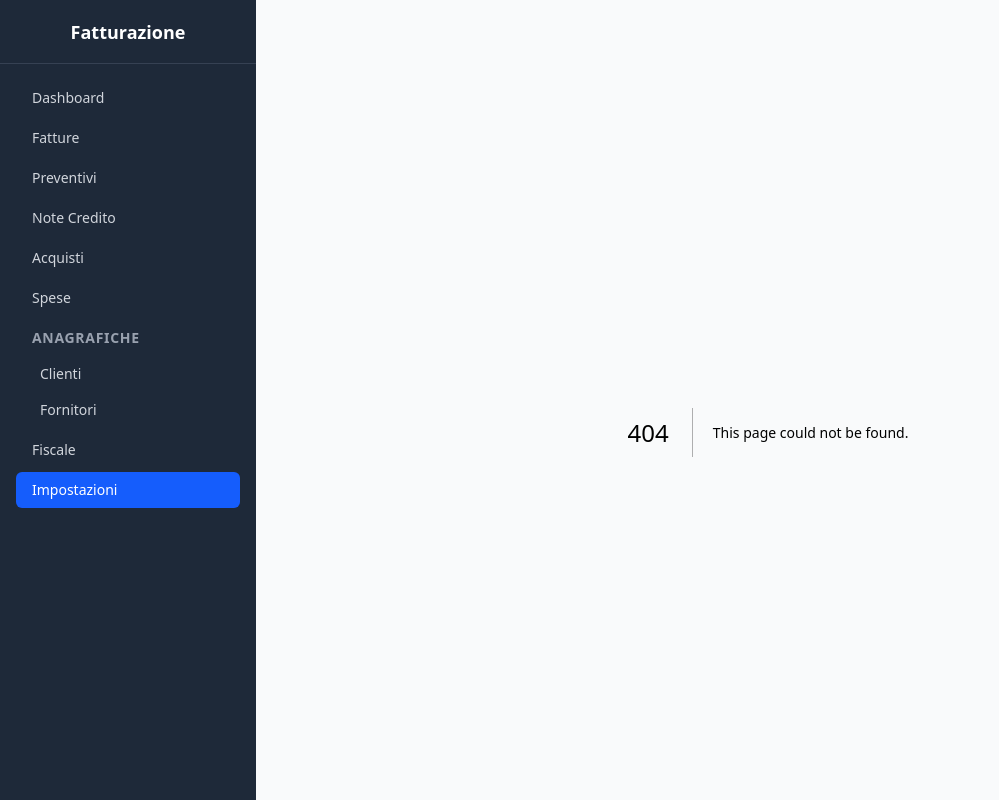
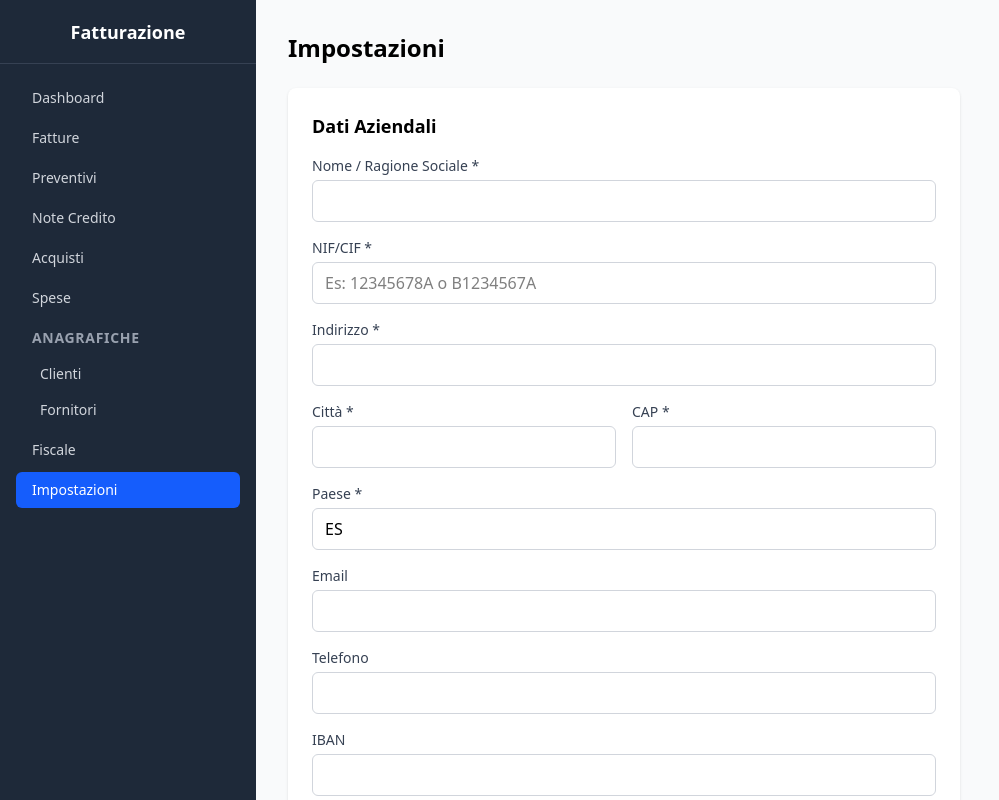
Before and after one commit to igianni84/fatturami, a Next.js app: page /impostazioni in a window 1280 px wide. Before the commit this address had no page. Shown: the whole page, without its empty margins (0-999 px from the left). Built offline with nearby package versions, Linux system fonts and the light colour scheme; no server answers; the database is empty.

Commit message:
feat: US-005 - Company settings page
Co-Authored-By: Claude Opus 4.5 <noreply@anthropic.com>

```diff
--- a/package.json
+++ b/package.json
@@ -13,7 +13,8 @@
     "@prisma/client": "^6.19.2",
     "next": "^16.1.4",
     "react": "^19.2.3",
-    "react-dom": "^19.2.3"
+    "react-dom": "^19.2.3",
+    "zod": "^4.3.6"
   },
   "prisma": {
     "seed": "tsx prisma/seed.ts"
--- /dev/null
+++ b/src/app/impostazioni/CompanyForm.tsx
@@ -0,0 +1,232 @@
+"use client";
+
+import { useState } from "react";
+import {
+  saveCompany,
+  type CompanyFormData,
+  type CompanyActionResult,
+} from "./actions";
+
+const emptyForm: CompanyFormData = {
+  name: "",
+  nif: "",
+  address: "",
+  city: "",
+  postalCode: "",
+  country: "ES",
+  email: "",
+  phone: "",
+  iban: "",
+  taxRegime: "",
+};
+
+export default function CompanyForm({
+  initialData,
+}: {
+  initialData: CompanyFormData | null;
+}) {
+  const [formData, setFormData] = useState<CompanyFormData>(
+    initialData ?? emptyForm
+  );
+  const [result, setResult] = useState<CompanyActionResult | null>(null);
+  const [saving, setSaving] = useState(false);
+
+  function handleChange(
+    e: React.ChangeEvent<HTMLInputElement | HTMLSelectElement>
+  ) {
+    setFormData((prev) => ({ ...prev, [e.target.name]: e.target.value }));
+  }
+
+  async function handleSubmit(e: React.FormEvent) {
+    e.preventDefault();
+    setSaving(true);
+    setResult(null);
+    const res = await saveCompany(formData);
+    setResult(res);
+    setSaving(false);
+  }
+
+  function fieldError(field: keyof CompanyFormData): string | undefined {
+    return result?.errors?.[field]?.[0];
+  }
+
+  return (
+    <form onSubmit={handleSubmit} className="space-y-4">
+      {result?.success && (
+        <div className="bg-green-50 border border-green-200 text-green-700 px-4 py-3 rounded">
+          {result.message}
+        </div>
+      )}
+
+      <div>
+        <label className="block text-sm font-medium text-gray-700 mb-1">
+          Nome / Ragione Sociale *
+        </label>
+        <input
+          type="text"
+          name="name"
+          value={formData.name}
+          onChange={handleChange}
+          className="w-full border border-gray-300 rounded-md px-3 py-2 focus:outline-none focus:ring-2 focus:ring-blue-500"
+        />
+        {fieldError("name") && (
+          <p className="text-red-600 text-sm mt-1">{fieldError("name")}</p>
+        )}
+      </div>
+
+      <div>
+        <label className="block text-sm font-medium text-gray-700 mb-1">
+          NIF/CIF *
+        </label>
+        <input
+          type="text"
+          name="nif"
+          value={formData.nif}
+          onChange={handleChange}
+          placeholder="Es: 12345678A o B1234567A"
+          className="w-full border border-gray-300 rounded-md px-3 py-2 focus:outline-none focus:ring-2 focus:ring-blue-500"
+        />
+        {fieldError("nif") && (
+          <p className="text-red-600 text-sm mt-1">{fieldError("nif")}</p>
+        )}
+      </div>
+
+      <div>
+        <label className="block text-sm font-medium text-gray-700 mb-1">
+          Indirizzo *
+        </label>
+        <input
+          type="text"
+          name="address"
+          value={formData.address}
+          onChange={handleChange}
+          className="w-full border border-gray-300 rounded-md px-3 py-2 focus:outline-none focus:ring-2 focus:ring-blue-500"
+        />
+        {fieldError("address") && (
+          <p className="text-red-600 text-sm mt-1">{fieldError("address")}</p>
+        )}
+      </div>
+
+      <div className="grid grid-cols-2 gap-4">
+        <div>
+          <label className="block text-sm font-medium text-gray-700 mb-1">
+            Città *
+          </label>
+          <input
+            type="text"
+            name="city"
+            value={formData.city}
+            onChange={handleChange}
+            className="w-full border border-gray-300 rounded-md px-3 py-2 focus:outline-none focus:ring-2 focus:ring-blue-500"
+          />
+          {fieldError("city") && (
+            <p className="text-red-600 text-sm mt-1">{fieldError("city")}</p>
+          )}
+        </div>
+
+        <div>
+          <label className="block text-sm font-medium text-gray-700 mb-1">
+            CAP *
+          </label>
+          <input
+            type="text"
+            name="postalCode"
+            value={formData.postalCode}
+            onChange={handleChange}
+            className="w-full border border-gray-300 rounded-md px-3 py-2 focus:outline-none focus:ring-2 focus:ring-blue-500"
+          />
+          {fieldError("postalCode") && (
+            <p className="text-red-600 text-sm mt-1">
+              {fieldError("postalCode")}
+            </p>
+          )}
+        </div>
+      </div>
+
+      <div>
+        <label className="block text-sm font-medium text-gray-700 mb-1">
+          Paese *
+        </label>
+        <input
+          type="text"
+          name="country"
+          value={formData.country}
+          onChange={handleChange}
+          className="w-full border border-gray-300 rounded-md px-3 py-2 focus:outline-none focus:ring-2 focus:ring-blue-500"
+        />
+        {fieldError("country") && (
+          <p className="text-red-600 text-sm mt-1">{fieldError("country")}</p>
+        )}
+      </div>
+
+      <div>
+        <label className="block text-sm font-medium text-gray-700 mb-1">
+          Email
+        </label>
+        <input
+          type="email"
+          name="email"
+          value={formData.email}
+          onChange={handleChange}
+          className="w-full border border-gray-300 rounded-md px-3 py-2 focus:outline-none focus:ring-2 focus:ring-blue-500"
+        />
+        {fieldError("email") && (
+          <p className="text-red-600 text-sm mt-1">{fieldError("email")}</p>
+        )}
+      </div>
+
+      <div>
+        <label className="block text-sm font-medium text-gray-700 mb-1">
+          Telefono
+        </label>
+        <input
+          type="text"
+          name="phone"
+          value={formData.phone}
+          onChange={handleChange}
+          className="w-full border border-gray-300 rounded-md px-3 py-2 focus:outline-none focus:ring-2 focus:ring-blue-500"
+        />
+      </div>
+
+      <div>
+        <label className="block text-sm font-medium text-gray-700 mb-1">
+          IBAN
+        </label>
+        <input
+          type="text"
+          name="iban"
+          value={formData.iban}
+          onChange={handleChange}
+          className="w-full border border-gray-300 rounded-md px-3 py-2 focus:outline-none focus:ring-2 focus:ring-blue-500"
+        />
+      </div>
+
+      <div>
+        <label className="block text-sm font-medium text-gray-700 mb-1">
+          Regime Fiscale
+        </label>
+        <select
+          name="taxRegime"
+          value={formData.taxRegime}
+          onChange={handleChange}
+          className="w-full border border-gray-300 rounded-md px-3 py-2 focus:outline-none focus:ring-2 focus:ring-blue-500"
+        >
+          <option value="">Seleziona...</option>
+          <option value="autonomo">Autónomo</option>
+          <option value="sociedad">Sociedad</option>
+          <option value="cooperativa">Cooperativa</option>
+        </select>
+      </div>
+
+      <div className="pt-4">
+        <button
+          type="submit"
+          disabled={saving}
+          className="bg-blue-600 text-white px-6 py-2 rounded-md hover:bg-blue-700 focus:outline-none focus:ring-2 focus:ring-blue-500 disabled:opacity-50"
+        >
+          {saving ? "Salvataggio..." : "Salva"}
+        </button>
+      </div>
+    </form>
+  );
+}
--- /dev/null
+++ b/src/app/impostazioni/actions.ts
@@ -0,0 +1,76 @@
+"use server";
+
+import { prisma } from "@/lib/prisma";
+import { z } from "zod";
+
+// NIF validation: 8 digits + letter (DNI) or letter + 7 digits + letter (NIE/CIF)
+const nifRegex = /^(\d{8}[A-Z]|[A-Z]\d{7}[A-Z0-9])$/i;
+
+const companySchema = z.object({
+  name: z.string().min(1, "Il nome è obbligatorio"),
+  nif: z
+    .string()
+    .min(1, "Il NIF/CIF è obbligatorio")
+    .regex(nifRegex, "Formato NIF non valido (es: 12345678A o B1234567A)"),
+  address: z.string().min(1, "L'indirizzo è obbligatorio"),
+  city: z.string().min(1, "La città è obbligatoria"),
+  postalCode: z.string().min(1, "Il CAP è obbligatorio"),
+  country: z.string().min(1, "Il paese è obbligatorio"),
+  email: z.string().email("Email non valida").or(z.literal("")),
+  phone: z.string(),
+  iban: z.string(),
+  taxRegime: z.string(),
+});
+
+export type CompanyFormData = z.infer<typeof companySchema>;
+
+export type CompanyActionResult = {
+  success: boolean;
+  errors?: Record<string, string[]>;
+  message?: string;
+};
+
+export async function getCompany(): Promise<CompanyFormData | null> {
+  const company = await prisma.company.findFirst();
+  if (!company) return null;
+  return {
+    name: company.name,
+    nif: company.nif,
+    address: company.address,
+    city: company.city,
+    postalCode: company.postalCode,
+    country: company.country,
+    email: company.email,
+    phone: company.phone,
+    iban: company.iban,
+    taxRegime: company.taxRegime,
+  };
+}
+
+export async function saveCompany(
+  data: CompanyFormData
+): Promise<CompanyActionResult> {
+  const result = companySchema.safeParse(data);
+
+  if (!result.success) {
+    return {
+      success: false,
+      errors: result.error.flatten().fieldErrors as Record<string, string[]>,
+    };
+  }
+
+  const existing = await prisma.company.findFirst();
+
+  if (existing) {
+    await prisma.company.update({
+      where: { id: existing.id },
+      data: result.data,
+    });
+  } else {
+    await prisma.company.create({
+      data: result.data,
+    });
+  }
+
+  return { success: true, message: "Dati aziendali salvati con successo" };
+}
--- /dev/null
+++ b/src/app/impostazioni/page.tsx
@@ -0,0 +1,18 @@
+import { getCompany } from "./actions";
+import CompanyForm from "./CompanyForm";
+
+export const dynamic = "force-dynamic";
+
+export default async function ImpostazioniPage() {
+  const company = await getCompany();
+
+  return (
+    <div>
+      <h1 className="text-2xl font-bold mb-6">Impostazioni</h1>
+      <div className="bg-white rounded-lg shadow p-6 max-w-2xl">
+        <h2 className="text-lg font-semibold mb-4">Dati Aziendali</h2>
+        <CompanyForm initialData={company} />
+      </div>
+    </div>
+  );
+}
```
Also changed, not shown: 1 other file (tests, documents, lock files or other folders).
